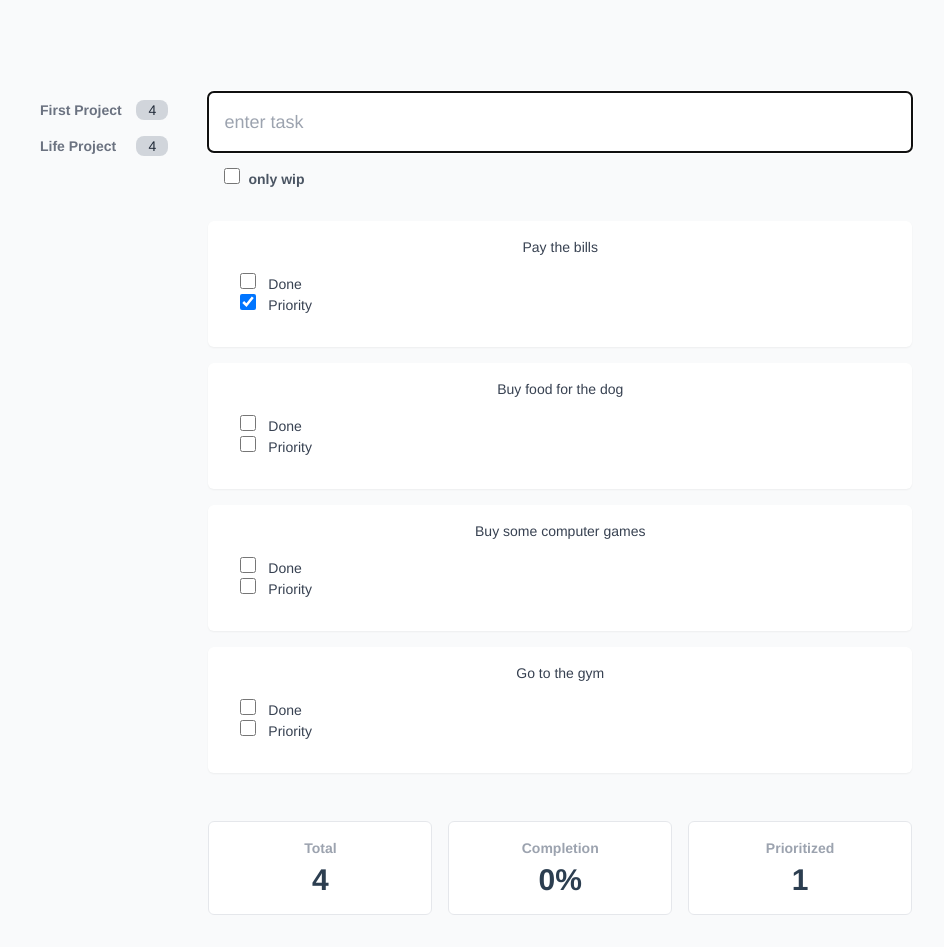
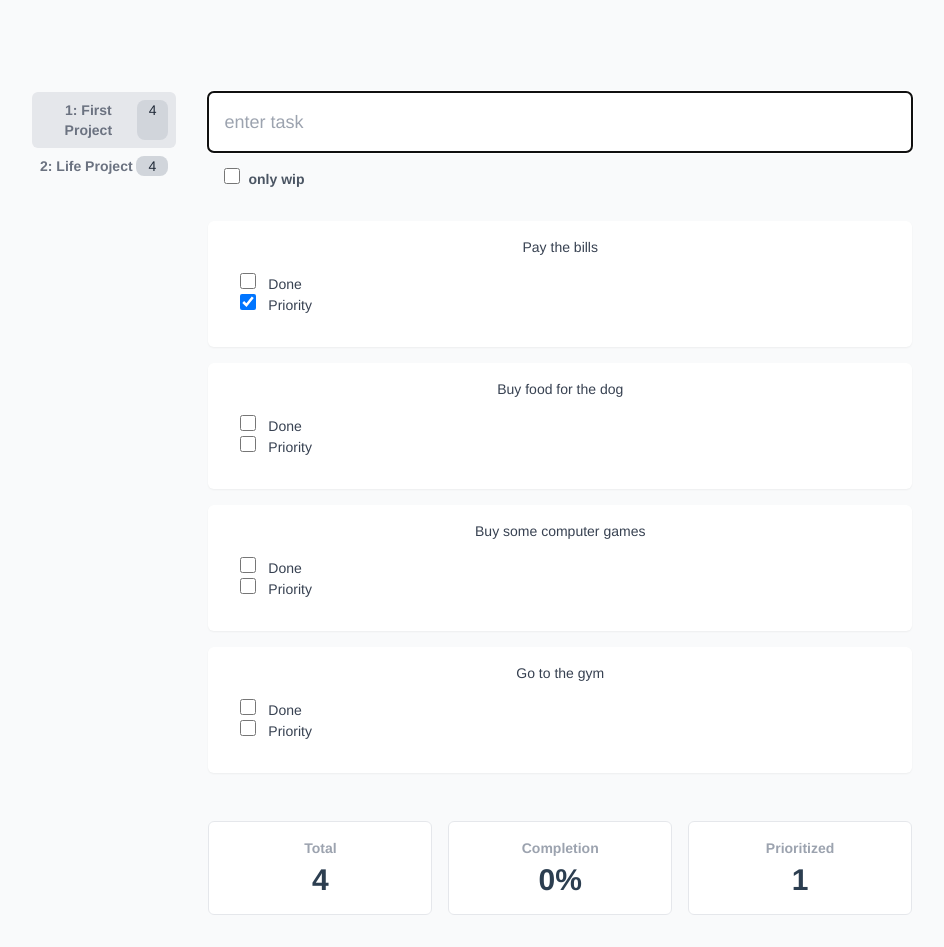
Before and after one commit to Kymaeda/sfc_vue3, a Vue app: page / in a window 1280 px wide. Shown: the whole page, without its empty margins (176-1120 px from the left). Built offline with nearby package versions, Linux system fonts and the light colour scheme.

Commit message:
refactoring, add/update task to specific projects

```diff
--- a/src/App.vue
+++ b/src/App.vue
@@ -70,18 +70,27 @@ export default {
         this.$store.commit("updateOnlyPending", newValue);
       },
     },
+    currentProjectId() {
+      return this.$store.state.currentProjectId;
+    },
   },
   methods: {
     taskAdded(task) {
       this.$store.commit("addTask", {
-        id: this.tasks.length + 1,
-        description: task,
-        done: false,
-        priority: false,
+        projectId: this.currentProjectId,
+        task: {
+          id: this.tasks.length + 1,
+          description: task,
+          done: false,
+          priority: false,
+        },
       });
     },
     updateTask(task, changedAttr) {
-      this.$store.commit("updateTask", Object.assign(task, changedAttr));
+      this.$store.commit("updateTask", {
+        projectId: this.currentProjectId,
+        task: Object.assign(task, changedAttr),
+      });
     },
   },
 };
--- a/src/components/ProjectListItem.vue
+++ b/src/components/ProjectListItem.vue
@@ -1,8 +1,10 @@
 <template>
   <div
+    @click="updateCurrentProjectId(project.id)"
+    :class="{ 'bg-gray-200': isActive }"
     class="rounded-md py-2 px-2 text-gray-500 font-semibold flex justify-between cursor-pointer"
   >
-    <div>{{ project.name }}</div>
+    <div>{{ project.id }}: {{ project.name }}</div>
     <div
       class="rounded-lg bg-gray-300 text-gray-800 px-2 font-normal w-8 text-center"
     >
@@ -14,5 +16,15 @@
 <script>
 export default {
   props: { project: Object },
+  computed: {
+    isActive() {
+      return this.$store.state.currentProjectId === this.project.id;
+    },
+  },
+  methods: {
+    updateCurrentProjectId(projectId) {
+      this.$store.commit("setCurrentProductId", projectId);
+    },
+  },
 };
 </script>
--- a/src/components/SummaryLine.vue
+++ b/src/components/SummaryLine.vue
@@ -25,7 +25,7 @@
 export default {
   computed: {
     tasks() {
-      return this.$store.state.tasks ?? [];
+      return this.$store.getters.currentProject.tasks ?? [];
     },
     total() {
       return this.tasks.length;
--- a/src/store/index.js
+++ b/src/store/index.js
@@ -1,4 +1,7 @@
 import { createStore } from "vuex";
+
+const getProjectById = (state, id) =>
+  state.projects.find((project) => project.id === id);
 
 const store = createStore({
   state() {
@@ -97,9 +100,7 @@ const store = createStore({
   },
   getters: {
     currentProject(state) {
-      return state.projects.find(
-        (project) => project.id === state.currentProjectId
-      );
+      return getProjectById(state, state.currentProjectId);
     },
     projectsWithStats(state) {
       return state.projects.map((project) => ({
@@ -110,17 +111,24 @@ const store = createStore({
   },
   mutations: {
     addTask(state, payload) {
-      state.tasks.push(payload);
+      const project = getProjectById(state, payload.projectId);
+      project.tasks.push(payload.task);
     },
     updateTask(state, payload) {
-      const taskIndex = state.tasks.findIndex((task) => task.id == payload.id);
-      if (taskIndex !== undefined && taskIndex > 0) {
-        state.tasks[taskIndex] = payload;
+      const project = getProjectById(state, payload.projectId);
+      const taskIndex = project.tasks.findIndex(
+        (task) => task.id == payload.task.id
+      );
+      if (taskIndex !== undefined && taskIndex >= 0) {
+        project.tasks[taskIndex] = payload.task;
       }
     },
     updateOnlyPending(state, payload) {
       state.onlyPending = payload;
     },
+    setCurrentProductId(state, payload) {
+      state.currentProjectId = payload;
+    },
   },
 });
 
```
